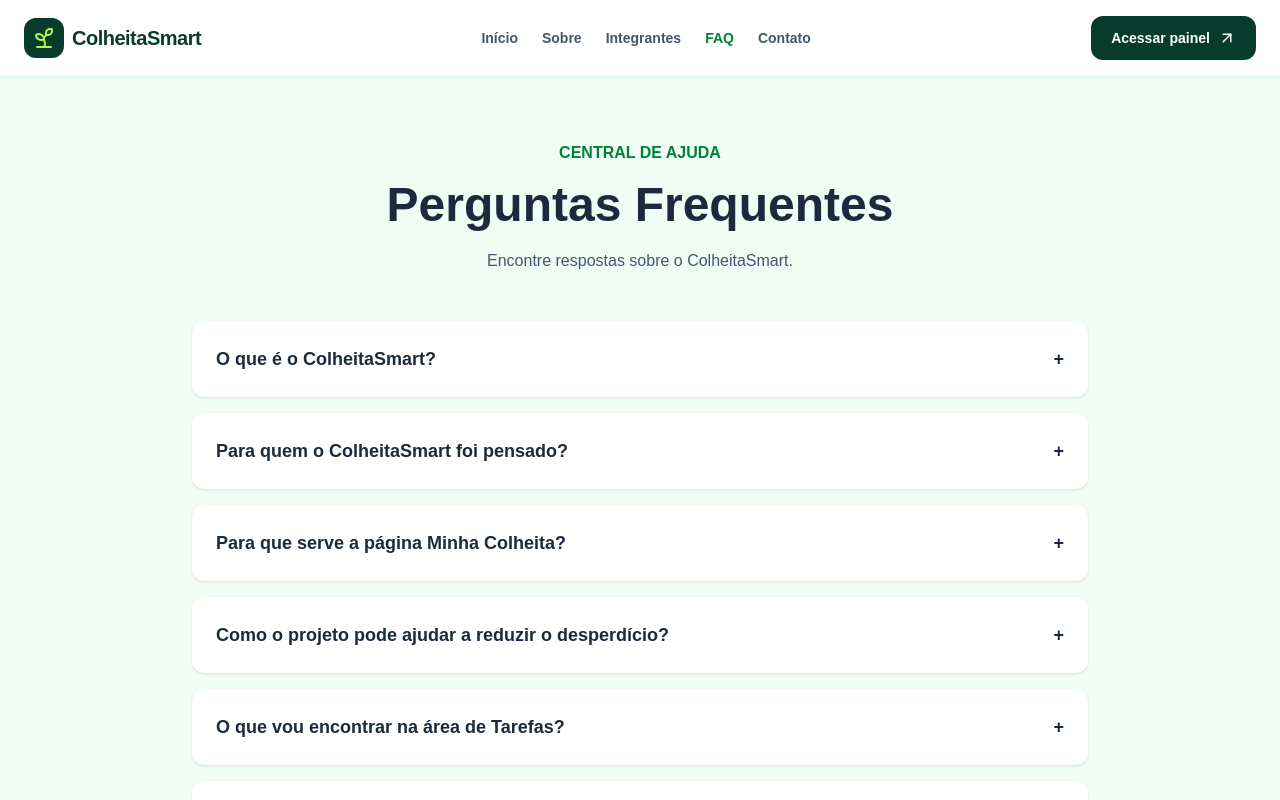
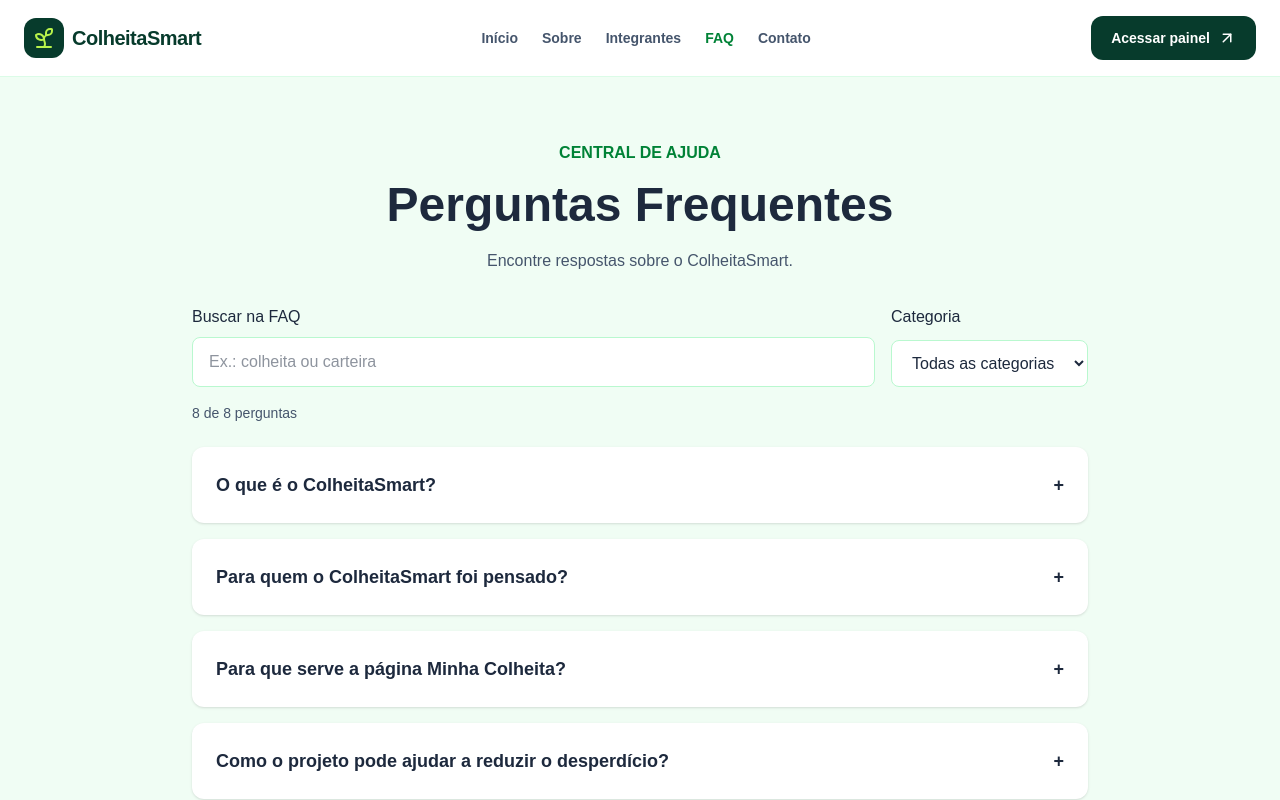
Before and after one commit to AndreL050690/ColheitaSmart, a React (Vite) app: page /faq in a window 1280 px wide. Shown: the top 800 px of the page. Built offline with nearby package versions, Linux system fonts and the light colour scheme.

Commit message:
feat: adiciona busca e filtro por categoria

```diff
--- a/src/pages/FAQ.tsx
+++ b/src/pages/FAQ.tsx
@@ -3,68 +3,133 @@ import { useState } from 'react'
 const perguntas = [
   {
     id: 'sobre',
+    categoria: 'Sobre o projeto',
     titulo: 'O que é o ColheitaSmart?',
     resposta: 'É uma aplicação web para organizar e acompanhar produtos depois da colheita.',
   },
   {
     id: 'publico',
+    categoria: 'Sobre o projeto',
     titulo: 'Para quem o ColheitaSmart foi pensado?',
     resposta: 'Para pequenos agricultores e produtores rurais que querem organizar melhor sua produção.',
   },
   {
     id: 'lotes',
+    categoria: 'Colheitas',
     titulo: 'Para que serve a página Minha Colheita?',
     resposta: 'Essa área foi pensada para reunir os lotes e facilitar a consulta ao produto e à quantidade disponível.',
   },
   {
     id: 'desperdicio',
+    categoria: 'Colheitas',
     titulo: 'Como o projeto pode ajudar a reduzir o desperdício?',
     resposta: 'Ao acompanhar os lotes, o produtor pode identificar quais alimentos precisam de atenção primeiro e planejar o destino deles.',
   },
   {
     id: 'tarefas',
+    categoria: 'Colheitas',
     titulo: 'O que vou encontrar na área de Tarefas?',
     resposta: 'A proposta dessa área é ajudar o produtor a organizar as ações do dia e priorizar os lotes que precisam de atenção.',
   },
   {
     id: 'vendas',
+    categoria: 'Vendas e finanças',
     titulo: 'Para que serve a área de Vendas?',
     resposta: 'Essa área foi pensada para apoiar o planejamento das vendas, com simulação de valores e preparação de ofertas.',
   },
   {
     id: 'carteira',
+    categoria: 'Vendas e finanças',
     titulo: 'O que é a Carteira?',
     resposta: 'É a área destinada ao acompanhamento financeiro da produção, que ainda está em desenvolvimento.',
   },
   {
     id: 'demonstracao',
+    categoria: 'Sobre o projeto',
     titulo: 'Os dados da página inicial são reais?',
     resposta: 'Os dados da página inicial são exemplos que demonstram como a aplicação pode apresentar as informações da colheita.',
   },
 ]
 
+const categorias = [...new Set(perguntas.map((pergunta) => pergunta.categoria))]
+
+function normalizarTexto(texto: string) {
+  return texto
+    .normalize('NFD')
+    .replace(/[\u0300-\u036f]/g, '')
+    .toLowerCase()
+    .trim()
+}
+
 export default function FAQ() {
   const [perguntaAberta, setPerguntaAberta] = useState<string | null>(null)
+  const [busca, setBusca] = useState('')
+  const [categoria, setCategoria] = useState('')
+
+  const termo = normalizarTexto(busca)
+  const perguntasFiltradas = perguntas.filter((pergunta) => {
+    const correspondeCategoria = categoria === '' || pergunta.categoria === categoria
+    const texto = normalizarTexto(`${pergunta.titulo} ${pergunta.resposta}`)
+
+    return correspondeCategoria && texto.includes(termo)
+  })
 
   return (
     <main className="min-h-screen bg-green-50 px-6 py-16 text-slate-800">
       <div className="mx-auto max-w-4xl">
         <header className="text-center">
-          <span className="font-semibold text-green-700">
-            CENTRAL DE AJUDA
-          </span>
-
+          <span className="font-semibold text-green-700">CENTRAL DE AJUDA</span>
           <h1 className="mt-4 text-4xl font-bold md:text-5xl">
             Perguntas Frequentes
           </h1>
-
           <p className="mt-5 text-slate-600">
             Encontre respostas sobre o ColheitaSmart.
           </p>
         </header>
 
-        <section className="mt-12 space-y-4" aria-label="Perguntas e respostas">
-          {perguntas.map((pergunta) => {
+        <div className="mt-8 grid gap-4 sm:grid-cols-[1fr_auto]">
+          <label className="grid gap-2 font-medium">
+            Buscar na FAQ
+            <input
+              type="search"
+              value={busca}
+              onChange={(event) => {
+                setBusca(event.target.value)
+                setPerguntaAberta(null)
+              }}
+              placeholder="Ex.: colheita ou carteira"
+              className="w-full rounded-lg border border-green-200 bg-white px-4 py-3"
+            />
+          </label>
+
+          <label className="grid gap-2 font-medium">
+            Categoria
+            <select
+              value={categoria}
+              onChange={(event) => {
+                setCategoria(event.target.value)
+                setPerguntaAberta(null)
+              }}
+              className="w-full rounded-lg border border-green-200 bg-white px-4 py-3"
+            >
+              <option value="">Todas as categorias</option>
+              {categorias.map((item) => (
+                <option key={item} value={item}>
+                  {item}
+                </option>
+              ))}
+            </select>
+          </label>
+        </div>
+
+        <p className="mt-4 text-sm text-slate-600">
+          {perguntasFiltradas.length === 0
+            ? 'Nenhuma pergunta encontrada. Tente outro termo ou categoria.'
+            : `${perguntasFiltradas.length} de ${perguntas.length} perguntas`}
+        </p>
+
+        <section className="mt-6 space-y-4" aria-label="Perguntas e respostas">
+          {perguntasFiltradas.map((pergunta) => {
             const aberta = perguntaAberta === pergunta.id
             const idResposta = `faq-resposta-${pergunta.id}`
 
@@ -85,7 +150,6 @@ export default function FAQ() {
                     <span aria-hidden="true">{aberta ? '−' : '+'}</span>
                   </button>
                 </h2>
-
                 <p
                   id={idResposta}
                   hidden={!aberta}
```
